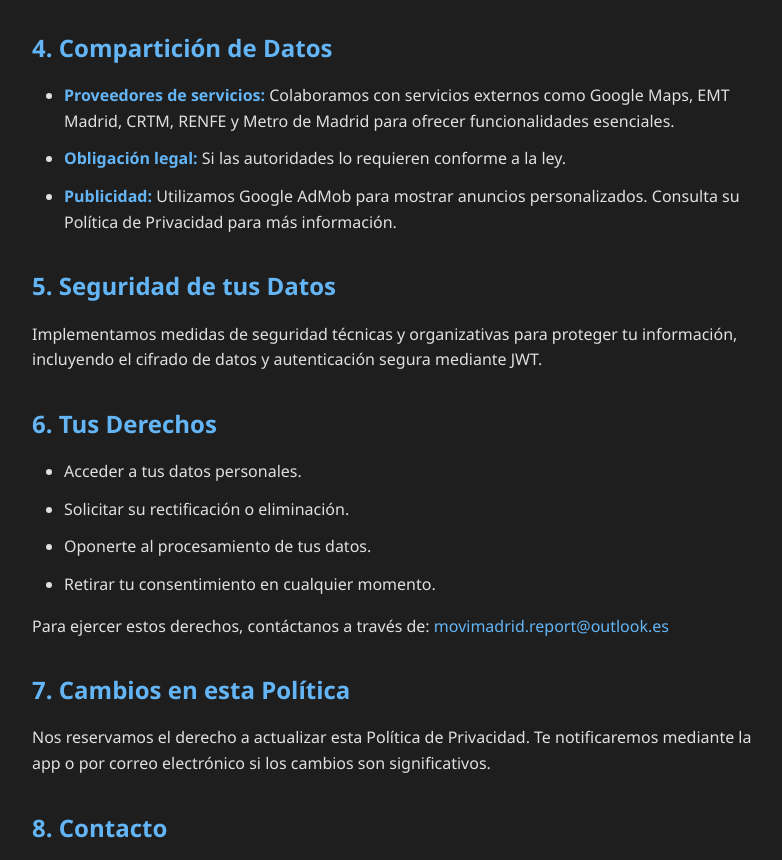
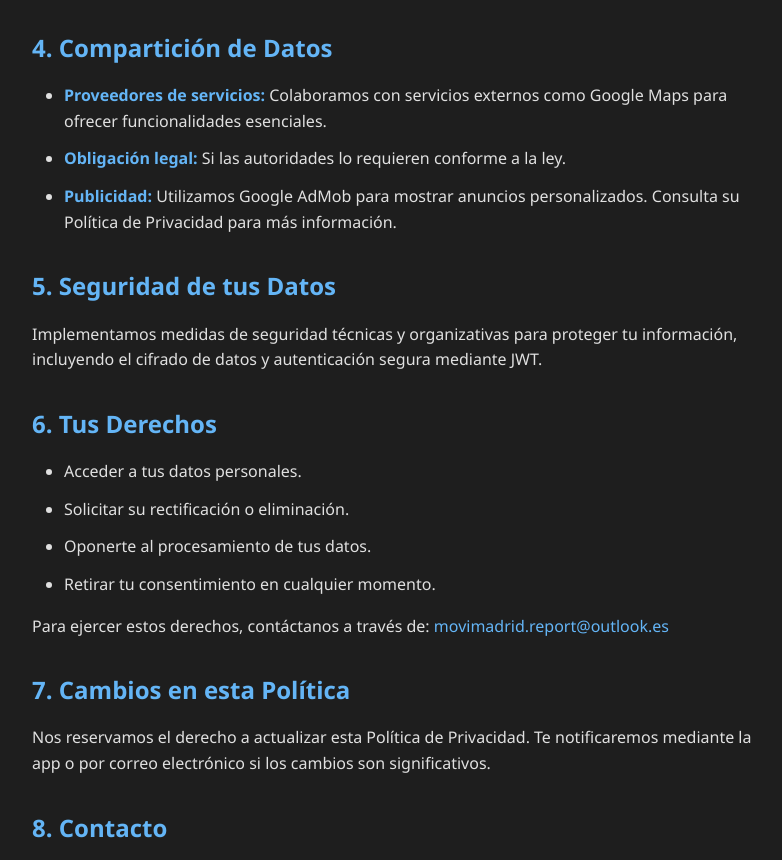
Before and after one commit to raaulalonso/movimadrid-privacy-policy, a plain HTML site: page index.html in a window 1280 px wide. Shown: the part 1371-2231 px from the top of the page, without its empty margins (240-1022 px from the left). Drawn offline with Linux system fonts and the light colour scheme.

Commit message:
Update index.html

```diff
--- a/index.html
+++ b/index.html
@@ -71,7 +71,7 @@
 
         <h2>4. Compartición de Datos</h2>
         <ul>
-            <li><strong>Proveedores de servicios:</strong> Colaboramos con servicios externos como Google Maps, EMT Madrid, CRTM, RENFE y Metro de Madrid para ofrecer funcionalidades esenciales.</li>
+            <li><strong>Proveedores de servicios:</strong> Colaboramos con servicios externos como Google Maps para ofrecer funcionalidades esenciales.</li>
             <li><strong>Obligación legal:</strong> Si las autoridades lo requieren conforme a la ley.</li>
             <li><strong>Publicidad:</strong> Utilizamos Google AdMob para mostrar anuncios personalizados. Consulta su Política de Privacidad para más información.</li>
         </ul>
```
